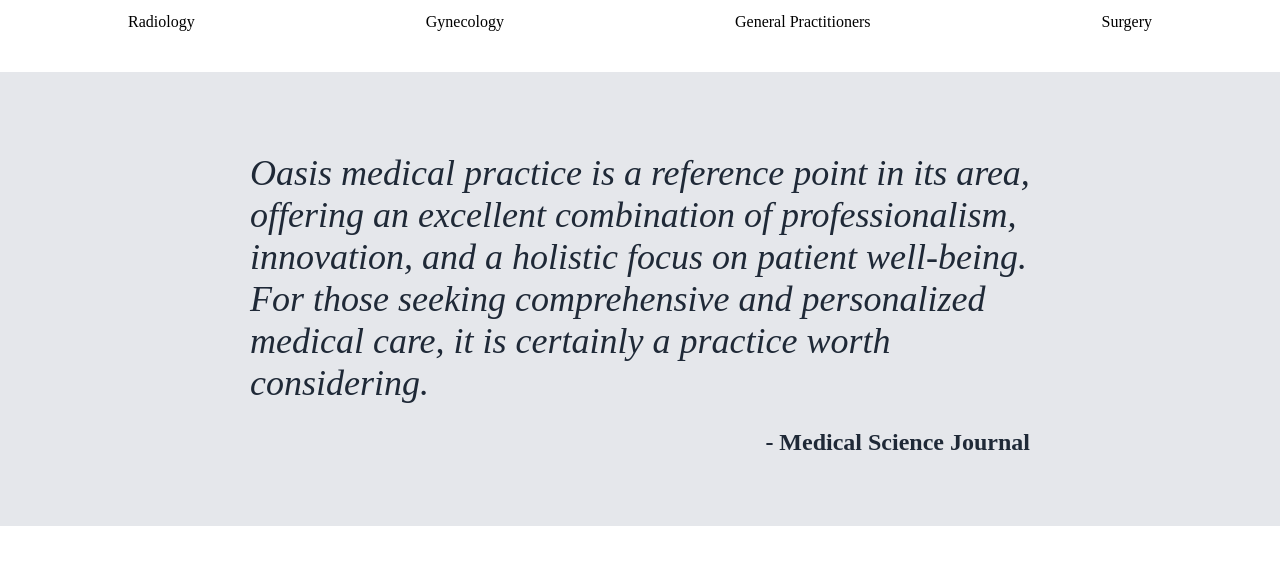
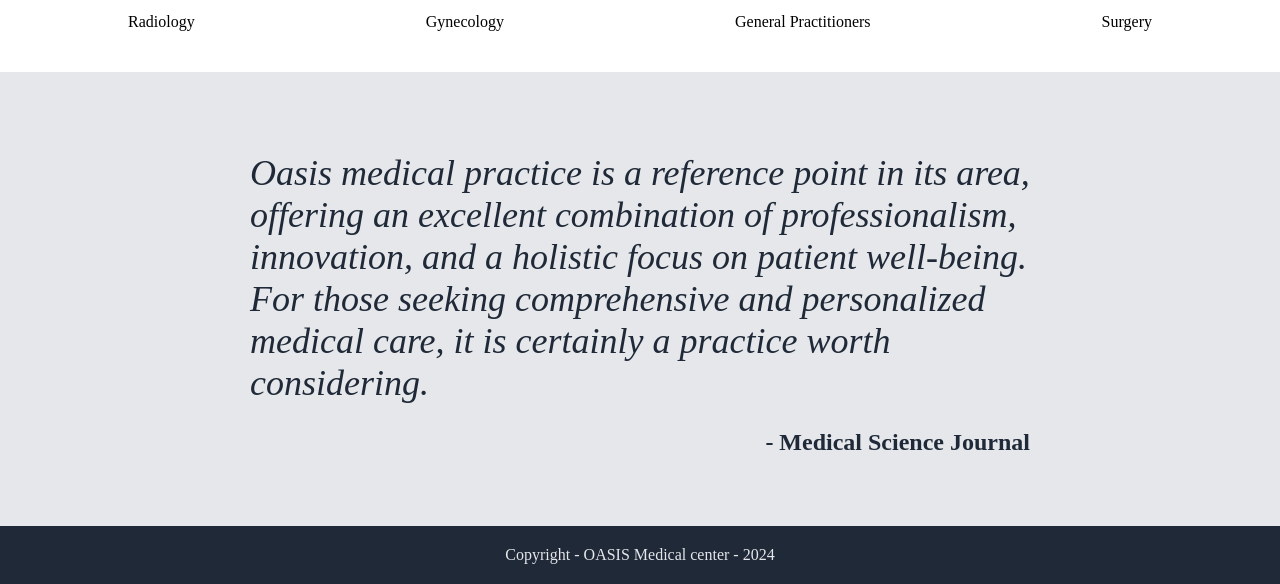
Before and after one commit to Anatocip/landingpage, a plain HTML site: page index.html in a window 1280 px wide. Shown: the part 692-1276 px from the top of the page. Before the commit the page ends 1218 px from the top, so only its background shows below. Drawn offline with Linux system fonts and the light colour scheme.

Commit message:
footer ok

```diff
--- a/index.html
+++ b/index.html
@@ -50,7 +50,9 @@
 
 
     <div class="calltoaction"></div>
-    <div class="footer"></div>
+    <div class="footer">
+        <div class="copyright">Copyright - OASIS Medical center - 2024</div>
+    </div>
 
 </body>
 </html>
--- a/styles.css
+++ b/styles.css
@@ -143,3 +143,17 @@ ul {
         font-size: 24px;
         padding-top: 25px;
     }
+
+.footer {
+    background-color: #1F2937;
+    color: #E5E7EB;
+    margin-bottom: 0;
+    display: flex;
+    padding: 20px;
+    justify-content: center;
+    align-items: center;
+}
+    .copyright {
+
+
+    }
```
